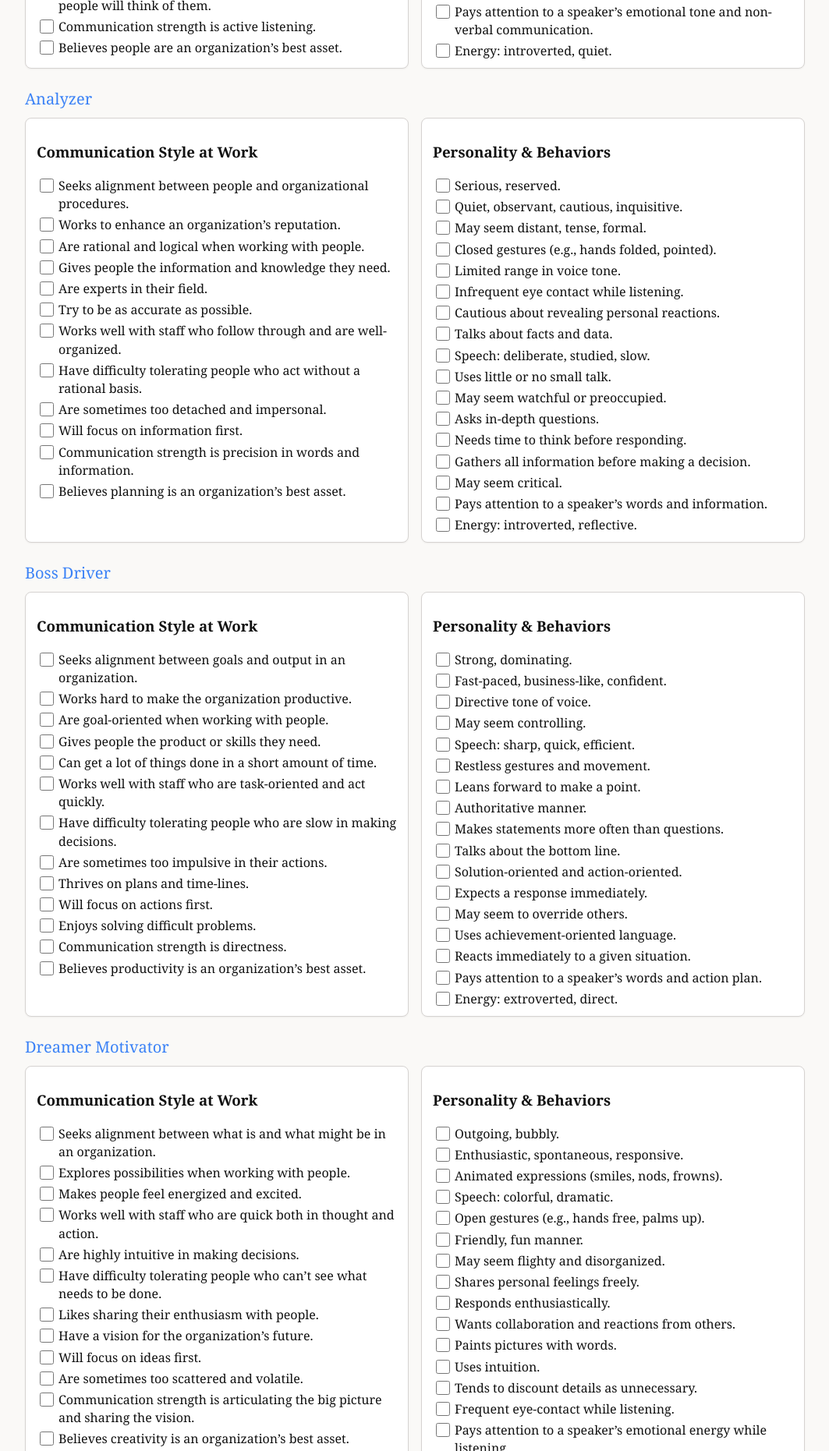
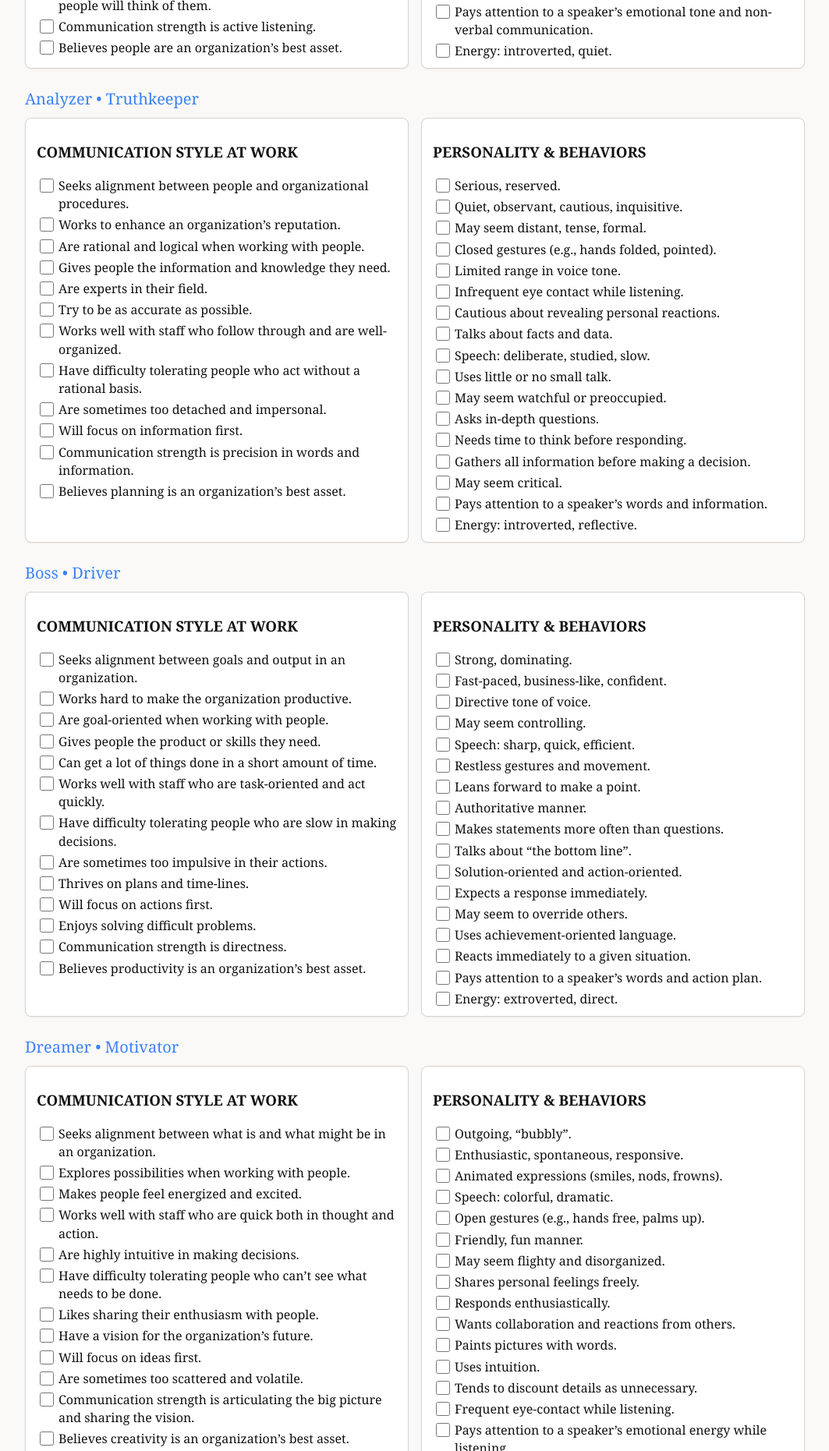
Before and after one commit to TahoeMiah/communication-styles-checklist, a plain HTML site: page index.html in a window 1280 px wide. Shown: the part 670-2531 px from the top of the page at 78% size, without its empty margins (108-1171 px from the left). Drawn offline with Linux system fonts and the light colour scheme.

Commit message:
Add files via upload

```diff
--- a/index.html
+++ b/index.html
@@ -90,9 +90,9 @@ label { cursor: pointer; }
     <label>First Name: <input id="firstName" type="text"></label>
     <label>Last Name: <input id="lastName" type="text"></label>
   </div>
-  <h1>Communication Styles Interactive Checklist</h1>
+  <h1>Communication Styles – Interactive Checklist</h1>
   <p class="lead">
-    Select the traits that fit you. Don’t overthink your responses. Skip anything that doesn’t resonate.
+    Select the traits that fit you. Don’t overthink your responses. Pass by anything that doesn’t resonate with you.
     You may have almost all boxes checked in one section and only a few in another. You may find you have two sections that dominate.
   </p>
   <div class="controls no-print">
@@ -105,7 +105,7 @@ label { cursor: pointer; }
 
 <script>
 const STYLES = [
-  {key:"relator",title:"Relator",work:[
+  {key:"relator",title:"Relator • Peacemaker",work:[
     "Seeks alignment between personal and organizational values.","Are excellent communicators.",
     "Makes people feel valued and cared for.","Creates a sense of community within an organization.",
     "Works well with staff members who support and cooperate with each other.","Has difficulty tolerating inconsiderate people.",
@@ -120,7 +120,7 @@ const STYLES = [
     "Waits for others to lead, then responds.","Pays attention to a speaker’s emotional tone and non-verbal communication.",
     "Energy: introverted, quiet."
   ]},
-  {key:"analyzer",title:"Analyzer",work:[
+  {key:"analyzer",title:"Analyzer • Truthkeeper",work:[
     "Seeks alignment between people and organizational procedures.","Works to enhance an organization’s reputation.",
     "Are rational and logical when working with people.","Gives people the information and knowledge they need.",
     "Are experts in their field.","Try to be as accurate as possible.","Works well with staff who follow through and are well-organized.",
@@ -133,7 +133,7 @@ const STYLES = [
     "Asks in-depth questions.","Needs time to think before responding.","Gathers all information before making a decision.",
     "May seem critical.","Pays attention to a speaker’s words and information.","Energy: introverted, reflective."
   ]},
-  {key:"boss",title:"Boss Driver",work:[
+  {key:"boss",title:"Boss • Driver",work:[
     "Seeks alignment between goals and output in an organization.","Works hard to make the organization productive.",
     "Are goal-oriented when working with people.","Gives people the product or skills they need.",
     "Can get a lot of things done in a short amount of time.","Works well with staff who are task-oriented and act quickly.",
@@ -143,12 +143,12 @@ const STYLES = [
   ],behavior:[
     "Strong, dominating.","Fast-paced, business-like, confident.","Directive tone of voice.","May seem controlling.",
     "Speech: sharp, quick, efficient.","Restless gestures and movement.","Leans forward to make a point.",
-    "Authoritative manner.","Makes statements more often than questions.","Talks about the bottom line.",
+    "Authoritative manner.","Makes statements more often than questions.","Talks about “the bottom line”.",
     "Solution-oriented and action-oriented.","Expects a response immediately.","May seem to override others.",
     "Uses achievement-oriented language.","Reacts immediately to a given situation.","Pays attention to a speaker’s words and action plan.",
     "Energy: extroverted, direct."
   ]},
-  {key:"dreamer",title:"Dreamer Motivator",work:[
+  {key:"dreamer",title:"Dreamer • Motivator",work:[
     "Seeks alignment between what is and what might be in an organization.","Explores possibilities when working with people.",
     "Makes people feel energized and excited.","Works well with staff who are quick both in thought and action.",
     "Are highly intuitive in making decisions.","Have difficulty tolerating people who can’t see what needs to be done.",
@@ -156,15 +156,13 @@ const STYLES = [
     "Are sometimes too scattered and volatile.","Communication strength is articulating the big picture and sharing the vision.",
     "Believes creativity is an organization’s best asset."
   ],behavior:[
-    "Outgoing, bubbly.","Enthusiastic, spontaneous, responsive.","Animated expressions (smiles, nods, frowns).",
+    "Outgoing, “bubbly”.","Enthusiastic, spontaneous, responsive.","Animated expressions (smiles, nods, frowns).",
     "Speech: colorful, dramatic.","Open gestures (e.g., hands free, palms up).","Friendly, fun manner.","May seem flighty and disorganized.",
     "Shares personal feelings freely.","Responds enthusiastically.","Wants collaboration and reactions from others.",
     "Paints pictures with words.","Uses intuition.","Tends to discount details as unnecessary.",
     "Frequent eye-contact while listening.","Pays attention to a speaker’s emotional energy while listening.","Energy: extroverted, excited."
   ]}
 ];
-
-const answers = {};
 
 function renderChecklist() {
   const container = document.getElementById("sections");
@@ -177,13 +175,12 @@ function renderChecklist() {
     grid.style.display = "grid";
     grid.style.gridTemplateColumns = "1fr 1fr";
     grid.style.gap = "16px";
-    [ ["Communication Style at Work", style.work],
-      ["Personality & Behaviors", style.behavior]
+    [["COMMUNICATION STYLE AT WORK", style.work],
+     ["PERSONALITY & BEHAVIORS", style.behavior]
     ].forEach(([title, items])=>{
       const card = document.createElement("div");
       card.className = "card";
-      const count = document.createElement("div");
-      count.style.textAlign = "right";
+      card.innerHTML = `<h3>${title}</h3>`;
       const list = document.createElement("ul");
       list.className = "list";
       items.forEach((item, idx)=>{
@@ -192,14 +189,13 @@ function renderChecklist() {
         const cb = document.createElement("input");
         cb.type = "checkbox";
         cb.id = `${style.key}-${idx}`;
-        cb.addEventListener("change", ()=>updateResults());
+        cb.addEventListener("change", updateResults);
         const label = document.createElement("label");
         label.setAttribute("for", cb.id);
         label.textContent = item;
         li.append(cb, label);
         list.appendChild(li);
       });
-      card.appendChild(document.createElement("h3")).textContent = title;
       card.appendChild(list);
       grid.appendChild(card);
     });
@@ -217,10 +213,10 @@ function updateResults() {
   });
   const results = document.getElementById("results");
   results.innerHTML = `<div class='section-title' style='margin-top:0'>Your Results</div>
-    <div class='scoreline'><span>Relator</span><span>${totals.relator}/25</span></div>
-    <div class='scoreline'><span>Analyzer</span><span>${totals.analyzer}/33</span></div>
-    <div class='scoreline'><span>Boss Driver</span><span>${totals.boss}/29</span></div>
-    <div class='scoreline'><span>Dreamer Motivator</span><span>${totals.dreamer}/28</span></div>`;
+    <div class='scoreline'><span>Relator</span><span>${totals.relator||0}</span></div>
+    <div class='scoreline'><span>Analyzer</span><span>${totals.analyzer||0}</span></div>
+    <div class='scoreline'><span>Boss</span><span>${totals.boss||0}</span></div>
+    <div class='scoreline'><span>Dreamer</span><span>${totals.dreamer||0}</span></div>`;
 }
 
 document.getElementById("resetBtn").addEventListener("click", ()=>{
```
